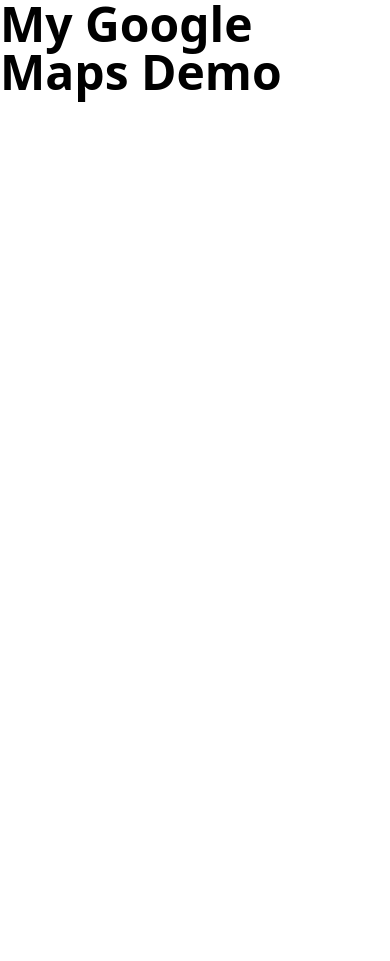
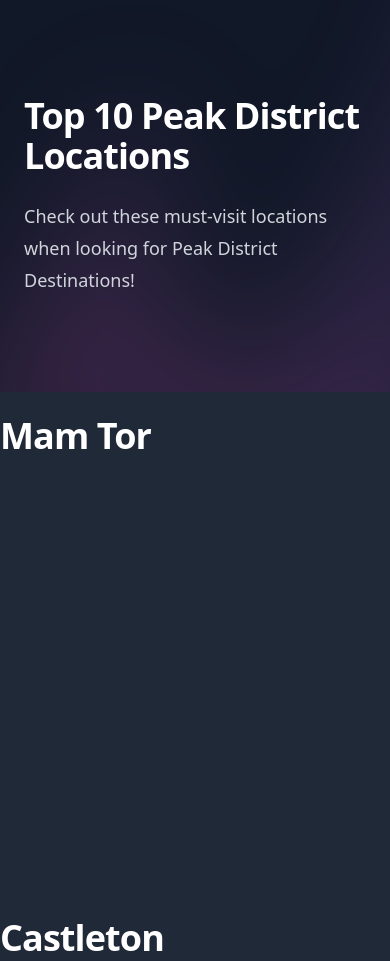
Before and after one commit to Luke-JH/peak-district-locations, a website: page index.html in a window 390 px wide. Shown: the top 961 px of the page. Drawn offline with nearby package versions, Linux system fonts and the light colour scheme; some packages are replaced by stand-ins of ours; files that its build step writes are made by us from their sources.

Commit message:
implementing some tailwind style

```diff
--- a/index.html
+++ b/index.html
@@ -6,12 +6,34 @@
     <link href="/dist/output.css" rel="stylesheet">
     <script type="module" src="./index.js"></script>
   </head>
+  <header>
+
+    <div class="relative isolate overflow-hidden bg-gray-900 py-24 sm:py-32">
+
+      <div class="hidden sm:absolute sm:-top-10 sm:right-1/2 sm:-z-10 sm:mr-10 sm:block sm:transform-gpu sm:blur-3xl" aria-hidden="true">
+        <div class="aspect-[1097/845] w-[68.5625rem] bg-gradient-to-tr from-[#ff4694] to-[#776fff] opacity-20" style="clip-path: polygon(74.1% 44.1%, 100% 61.6%, 97.5% 26.9%, 85.5% 0.1%, 80.7% 2%, 72.5% 32.5%, 60.2% 62.4%, 52.4% 68.1%, 47.5% 58.3%, 45.2% 34.5%, 27.5% 76.7%, 0.1% 64.9%, 17.9% 100%, 27.6% 76.8%, 76.1% 97.7%, 74.1% 44.1%)"></div>
+      </div>
+      <div class="absolute -top-52 left-1/2 -z-10 -translate-x-1/2 transform-gpu blur-3xl sm:top-[-28rem] sm:ml-16 sm:translate-x-0 sm:transform-gpu" aria-hidden="true">
+        <div class="aspect-[1097/845] w-[68.5625rem] bg-gradient-to-tr from-[#ff4694] to-[#776fff] opacity-20" style="clip-path: polygon(74.1% 44.1%, 100% 61.6%, 97.5% 26.9%, 85.5% 0.1%, 80.7% 2%, 72.5% 32.5%, 60.2% 62.4%, 52.4% 68.1%, 47.5% 58.3%, 45.2% 34.5%, 27.5% 76.7%, 0.1% 64.9%, 17.9% 100%, 27.6% 76.8%, 76.1% 97.7%, 74.1% 44.1%)"></div>
+      </div>
+      <div class="mx-auto max-w-7xl px-6 lg:px-8">
+        <div class="mx-auto max-w-2xl lg:mx-0">
+          <h2 class="text-4xl font-bold tracking-tight text-white sm:text-6xl">Top 10 Peak District Locations</h2>
+          <p class="mt-6 text-lg leading-8 text-gray-300">Check out these must-visit locations when looking for Peak District Destinations!</p>
+        </div>
+      </div>
+
+    </div>
+
+  </header>
   <body>
-    <h1 class="text-5xl font-bold text-black">My Google Maps Demo</h1>
     <!--The div element for the map -->
     <div class="container mx-auto">
+      <h2 class="text-4xl mt-6 mb-4 font-bold tracking-tight text-white sm:text-6xl">Mam Tor</h2>
       <div id="map"></div>
+      <h2 class="text-4xl mt-6 mb-4 font-bold tracking-tight text-white sm:text-6xl">Castleton</h2>
       <div id="map2"></div>
+      <h2 class="text-4xl mt-6 mb-4 font-bold tracking-tight text-white sm:text-6xl">Kinder Downfall</h2>
       <div id="map3"></div>
     </div>
     <!-- prettier-ignore -->
--- a/style.css
+++ b/style.css
@@ -28,4 +28,5 @@
   height: 100%;
   margin: 0;
   padding: 0;
+  background-color: #1f2937;
 }
```
